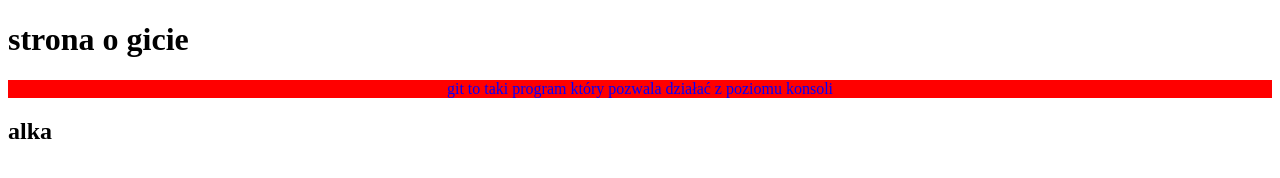
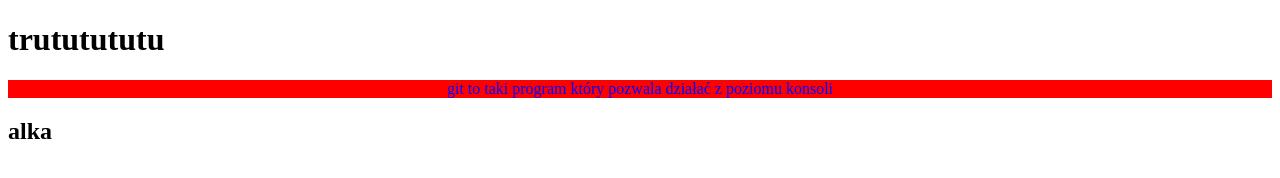
Before and after one commit to alkagado/gitgit, a plain HTML site: page index.html in a window 1280 px wide. Drawn offline with Linux system fonts and the light colour scheme.

Commit message:
Update index.html

```diff
--- a/index.html
+++ b/index.html
@@ -10,7 +10,7 @@
 </head>
 <body>
 
-	<h1> strona o gicie</h1>
+	<h1> trututututu</h1>
 	<div class="container">
 		<p>git to taki program który pozwala działać z poziomu konsoli</p>
 	</div>
```
